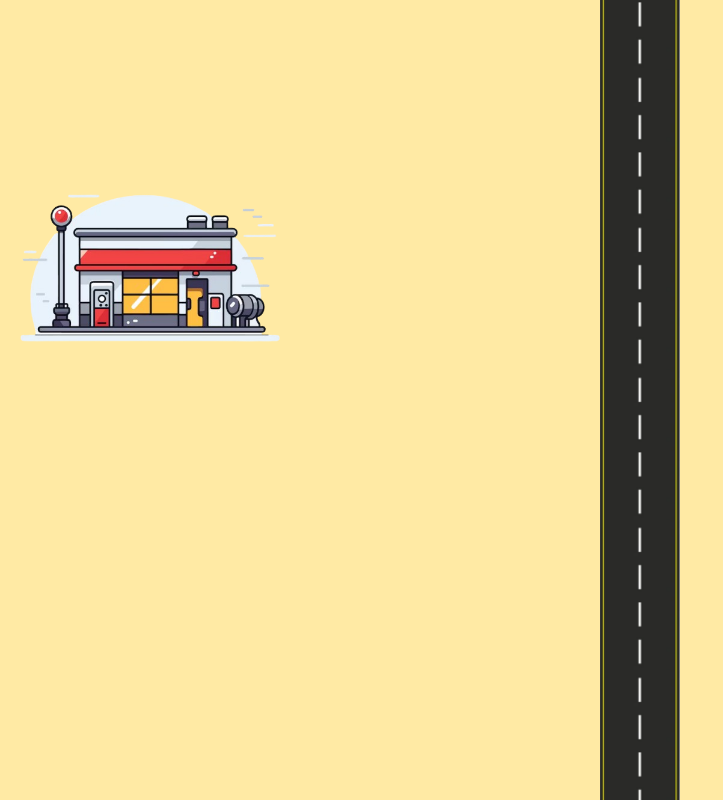
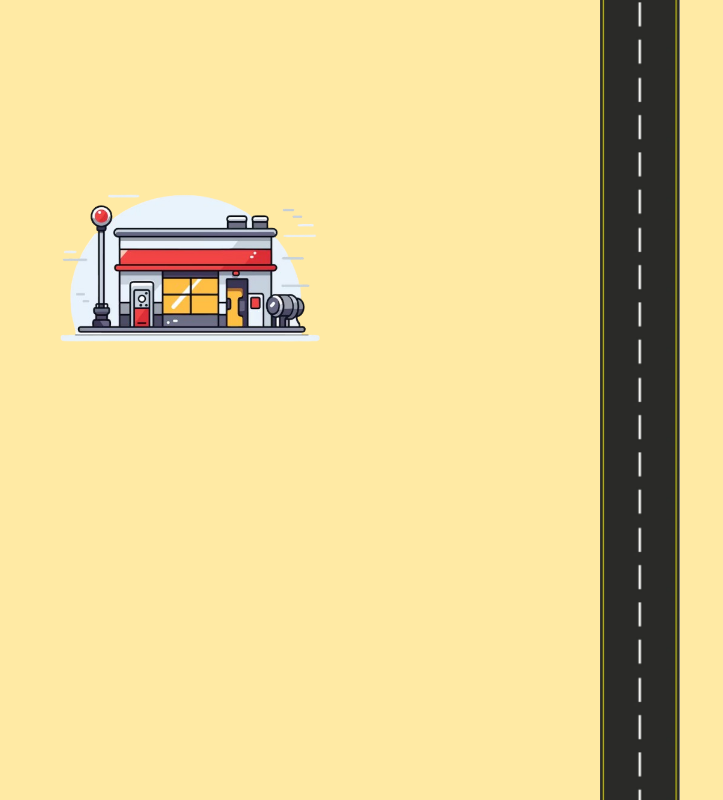
Before and after one commit to arthurlw/first-react-component, a React (Create React App) app: page / in a window 1280 px wide. Shown: the part 680-1480 px from the top of the page, without its empty margins (0-723 px from the left). Built offline with nearby package versions, Linux system fonts and the light colour scheme.

Commit message:
standardized event generation

```diff
--- a/src/App.js
+++ b/src/App.js
@@ -6,11 +6,28 @@ import "./App.css";
 const App = () => {
   const [carPosition, setCarPosition] = useState(-200); // Start hidden above the screen
 
-  const events = [
-    { type: "gas", position: { top: "800px", left: "calc(50% - 600)" }, href: "https://example.com" },
-    { type: "bump", position: { top: "1600px", left: "calc(50% + 600)" }, href: "https://example2.com" },
-    { type: "gas", position: { top: "2400px", left: "calc(50% - 600)" }, href: "https://example3.com" },
-  ];
+  // Configurable values for event generation
+  const eventConfig = {
+    spacing: 800, // Vertical spacing between events
+    initialTop: 800, // Starting top position for the first event
+    horizontalOffset: 600, // Horizontal offset for alternating left and right
+  };
+
+  const generateEvents = (count) => {
+    return Array.from({ length: count }).map((_, index) => {
+      const isLeft = index % 2 === 0; // Alternate between left and right
+      return {
+        type: index % 2 === 0 ? "gas" : "bump", // Alternate event types
+        position: {
+          top: `${eventConfig.initialTop + index * eventConfig.spacing}px`,
+          left: `calc(50% ${isLeft ? "-" : "+"} ${eventConfig.horizontalOffset}px)`,
+        },
+        href: `https://example${index + 1}.com`,
+      };
+    });
+  };
+
+  const events = generateEvents(5); // Change the number of events here
 
   const totalRoadHeight = parseInt(events[events.length - 1].position.top, 10) + 400; // End road slightly past the last event
 
```
